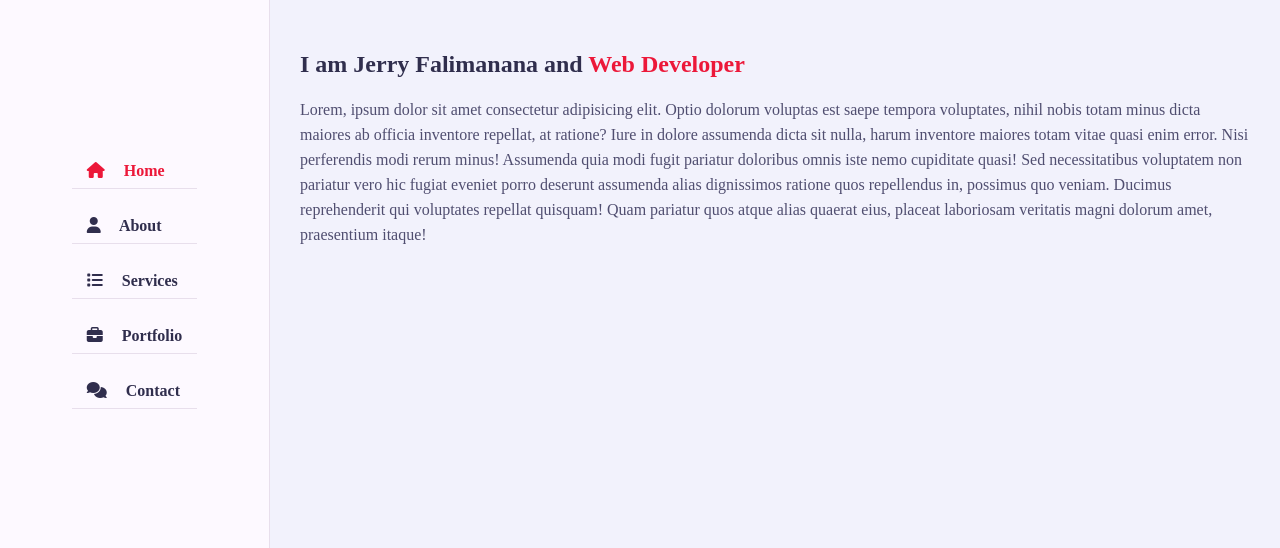
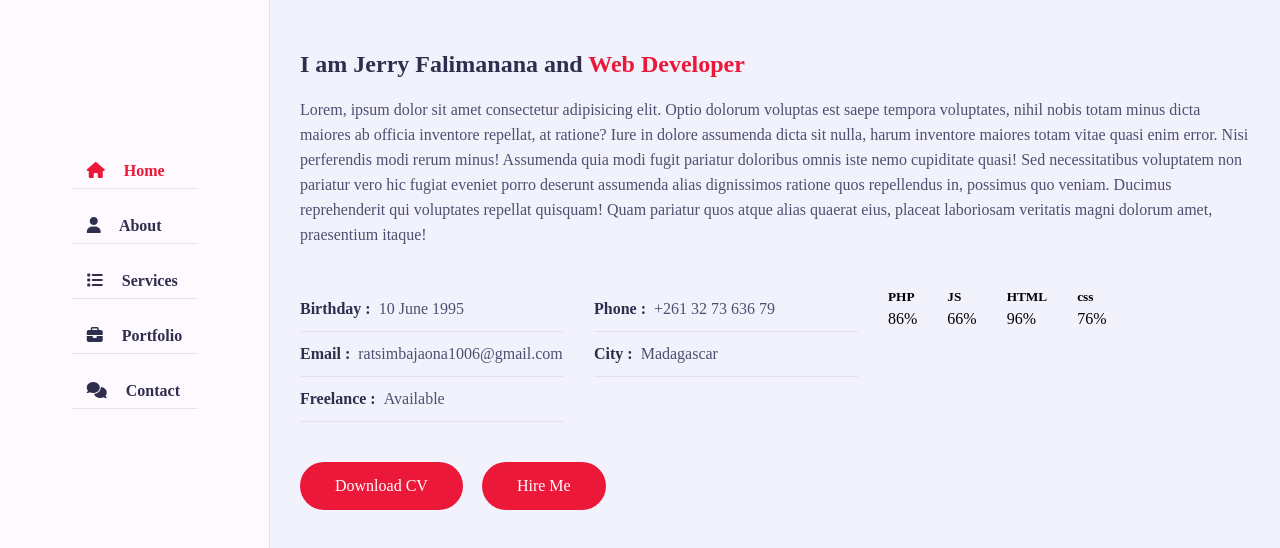
Before and after one commit to JerryFalimanana/Portfolio, a plain HTML site: page index.html in a window 1280 px wide. Shown: the part 134-682 px from the top of the page. Drawn offline with Linux system fonts and the light colour scheme; a web font is replaced by a local one.

Commit message:
create skills

```diff
--- a/css/style.css
+++ b/css/style.css
@@ -350,3 +350,44 @@ h3.my-profession {
     line-height: 25px;
     color: var(--text-black-700);
 }
+
+.about .about-content .personal-info {
+    flex: 0 0 60%;
+    max-width: 60%;
+    margin-top: 40px;
+}
+
+.about .about-content .personal-info .info-item {
+    flex: 0 0 50%;
+    max-width: 50%;
+}
+
+.about .about-content .personal-info .info-item p {
+    font-weight: 600;
+    padding: 10px 0;
+    font-size: 16px;
+    color: var(--text-black-900);
+    border-bottom: 1px solid var(--bg-black-50);
+}
+
+.about .about-content .personal-info .info-item p span {
+    font-weight: 400;
+    color: var(--text-black-700);
+    margin-left: 4px;
+    display: inline-block;
+}
+
+.about .about-content .personal-info .buttons {
+    margin-top: 30px;
+}
+
+.about .about-content .personal-info .buttons .btn {
+    margin-right: 15px;
+    margin-top: 10px;
+}
+
+.about .about-content .skills {
+    flex: 0 0 40%;
+    max-width: 40%;
+    margin-top: 40px;
+}
--- a/index.html
+++ b/index.html
@@ -57,6 +57,69 @@
                                     <p>Lorem, ipsum dolor sit amet consectetur adipisicing elit. Optio dolorum voluptas est saepe tempora voluptates, nihil nobis totam minus dicta maiores ab officia inventore repellat, at ratione? Iure in dolore assumenda dicta sit nulla, harum inventore maiores totam vitae quasi enim error. Nisi perferendis modi rerum minus! Assumenda quia modi fugit pariatur doloribus omnis iste nemo cupiditate quasi! Sed necessitatibus voluptatem non pariatur vero hic fugiat eveniet porro deserunt assumenda alias dignissimos ratione quos repellendus in, possimus quo veniam. Ducimus reprehenderit qui voluptates repellat quisquam! Quam pariatur quos atque alias quaerat eius, placeat laboriosam veritatis magni dolorum amet, praesentium itaque!</p>
                                 </div>
                             </div>
+                            <div class="row">
+                                <div class="personal-info padd-15">
+                                    <div class="row">
+                                        <div class="info-item padd-15">
+                                            <p>Birthday : <span>10 June 1995</span></p>
+                                        </div>
+                                        <div class="info-item padd-15">
+                                            <p>Phone : <span>+261 32 73 636 79</span></p>
+                                        </div>
+                                        <div class="info-item padd-15">
+                                            <p>Email : <span>ratsimbajaona1006@gmail.com</span></p>
+                                        </div>
+                                        <div class="info-item padd-15">
+                                            <p>City : <span>Madagascar</span></p>
+                                        </div>
+                                        <div class="info-item padd-15">
+                                            <p>Freelance : <span>Available</span></p>
+                                        </div>
+                                    </div>
+                                    <div class="row">
+                                        <div class="buttons padd-15">
+                                            <a href="#" class="btn">Download CV</a>
+                                            <a href="#contact" class="btn hire-me">Hire Me</a>
+                                        </div>
+                                    </div>
+                                </div>
+                                <div class="skills padd-15">
+                                    <div class="row">
+                                        <div class="skill-item padd-15">
+                                            <h5>PHP</h5>
+                                            <div class="progress">
+                                                <div class="progress-in" style="width: 86%;">
+                                                </div>
+                                                <div class="skill-percent">86%</div>
+                                            </div>
+                                        </div>
+                                        <div class="skill-item padd-15">
+                                            <h5>JS</h5>
+                                            <div class="progress">
+                                                <div class="progress-in" style="width: 66%;">
+                                                </div>
+                                                <div class="skill-percent">66%</div>
+                                            </div>
+                                        </div>
+                                        <div class="skill-item padd-15">
+                                            <h5>HTML</h5>
+                                            <div class="progress">
+                                                <div class="progress-in" style="width: 96%;">
+                                                </div>
+                                                <div class="skill-percent">96%</div>
+                                            </div>
+                                        </div>
+                                        <div class="skill-item padd-15">
+                                            <h5>css</h5>
+                                            <div class="progress">
+                                                <div class="progress-in" style="width: 76%;">
+                                                </div>
+                                                <div class="skill-percent">76%</div>
+                                            </div>
+                                        </div>
+                                    </div>
+                                </div>
+                            </div>
                         </div>
                     </div>
                 </div>
```
